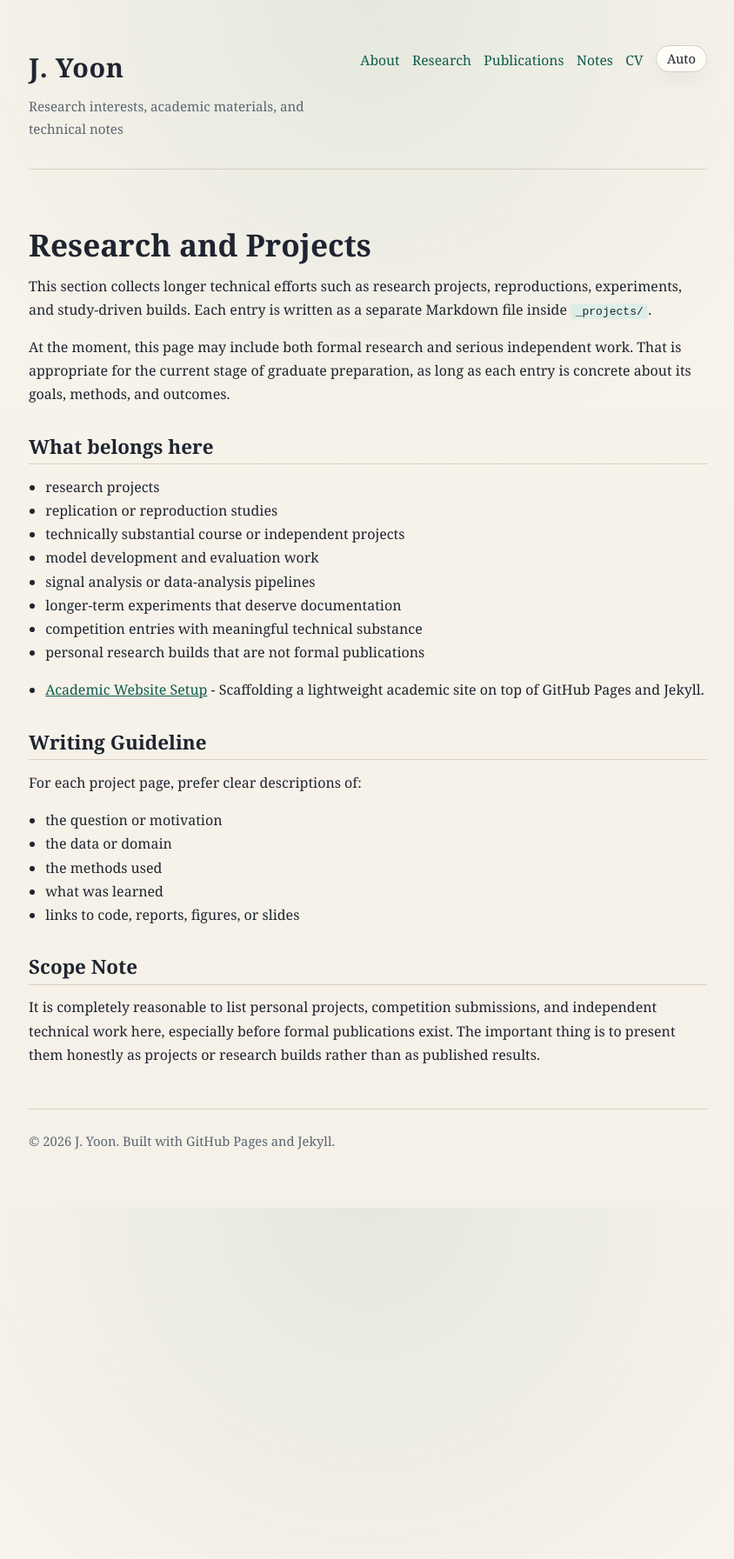
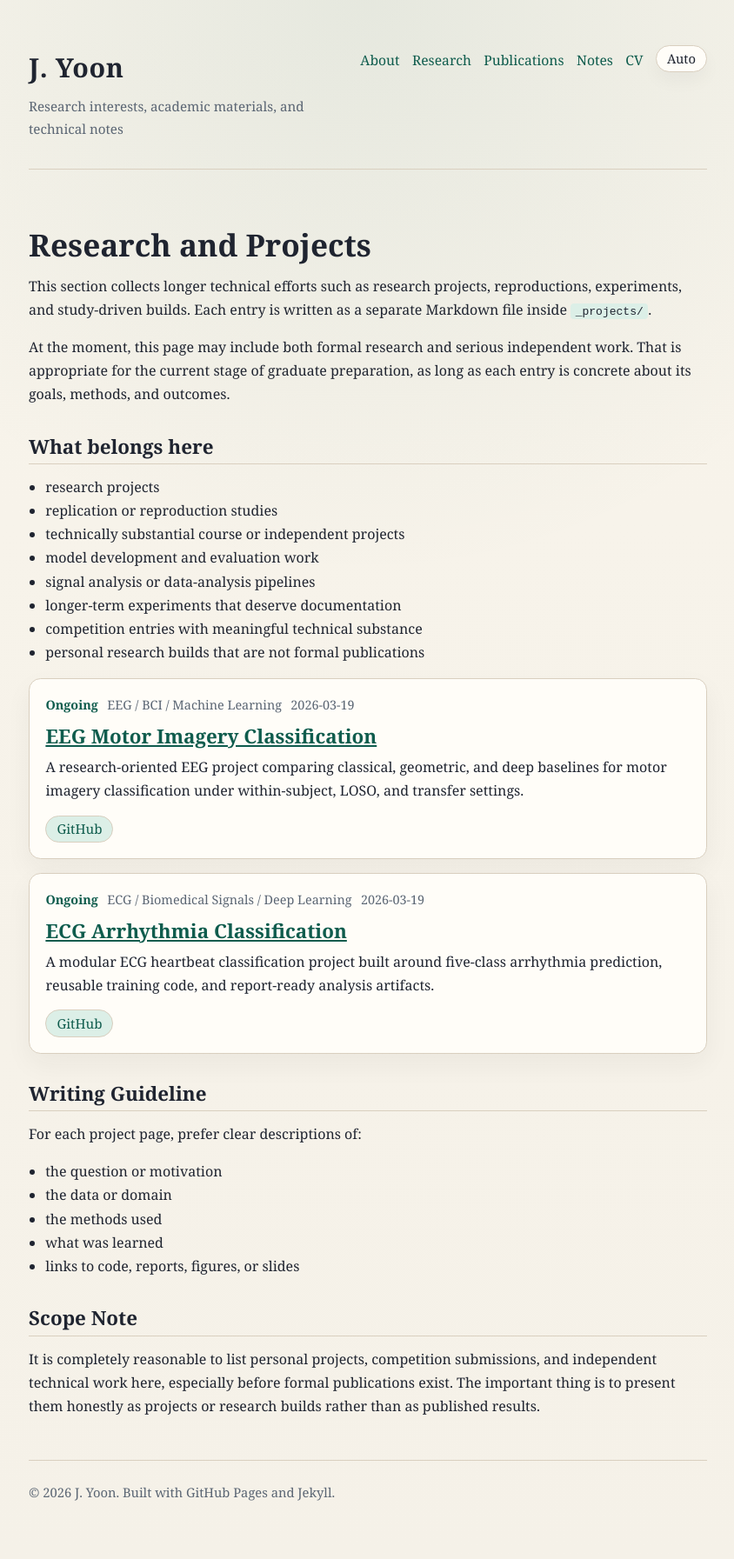
Before and after one commit to J-Y00N/j-y00n.github.io, a Jekyll site: the page built from _pages/research.md, in a window 1280 px wide. Shown: the whole page at 87% size, without its empty margins (217-1061 px from the left). Built offline with Jekyll 4.4.1, drawn with Linux system fonts in a browser that asks for light colours; before the commit the page ends 1389 px from its top, so only the background shows below that.

Commit message:
content: add EEG and ECG research projects

```diff
--- a/_pages/research.md
+++ b/_pages/research.md
@@ -23,14 +23,29 @@ That is appropriate for the current stage of graduate preparation, as long as ea
 
 {% assign projects = site.projects | sort: 'date' | reverse %}
 {% if projects.size > 0 %}
-<ul>
+<div class="project-card-list">
   {% for project in projects %}
-    <li>
-      <a href="{{ project.url | relative_url }}">{{ project.title }}</a>
-      {% if project.summary %} - {{ project.summary }}{% endif %}
-    </li>
+    <article class="project-card">
+      <p class="project-card-meta">
+        {% if project.status %}<span class="project-status">{{ project.status }}</span>{% endif %}
+        {% if project.area %}<span>{{ project.area }}</span>{% endif %}
+        {% if project.date %}<span>{{ project.date | date: '%Y-%m-%d' }}</span>{% endif %}
+      </p>
+      <h2 class="project-card-title">
+        <a href="{{ project.url | relative_url }}">{{ project.title }}</a>
+      </h2>
+      {% if project.summary %}
+      <p class="project-card-summary">{{ project.summary }}</p>
+      {% endif %}
+      {% if project.repo_url or project.report_url %}
+      <p class="project-card-links">
+        {% if project.repo_url %}<a class="profile-pill" href="{{ project.repo_url }}">GitHub</a>{% endif %}
+        {% if project.report_url %}<a class="profile-pill" href="{{ project.report_url }}">Report</a>{% endif %}
+      </p>
+      {% endif %}
+    </article>
   {% endfor %}
-</ul>
+</div>
 {% else %}
 No projects listed yet.
 {% endif %}
--- a/_projects/2026-03-19-academic-website-setup.md
+++ /dev/null
@@ -1,17 +0,0 @@
----
-title: 'Academic Website Setup'
-date: 2026-03-19
-summary: 'Scaffolding a lightweight academic site on top of GitHub Pages and Jekyll.'
-status: Ongoing
----
-## Overview
-
-This project tracks the setup of my academic website.
-The immediate goal is to keep the site easy to maintain while supporting future research pages, application materials, and technical writing.
-
-## Design Principles
-
-- Markdown-first content editing
-- Minimal deployment friction with GitHub Pages
-- Clear separation between static pages and repeatable content types
-- Easy future expansion for publications, projects, and notes
--- /dev/null
+++ b/_projects/2026-03-19-ecg-arrhythmia-classification.md
@@ -0,0 +1,40 @@
+---
+title: "ECG Arrhythmia Classification"
+date: 2026-03-19
+summary: "A modular ECG heartbeat classification project built around five-class arrhythmia prediction, reusable training code, and report-ready analysis artifacts."
+status: Ongoing
+area: "ECG / Biomedical Signals / Deep Learning"
+repo_url: "https://github.com/J-Y00N/ECG-Arrhythmia-Classification-ResNet"
+---
+## Overview
+
+This project focuses on heartbeat classification using beat-level ECG data and a refactored deep learning pipeline for five-class arrhythmia prediction.
+The repository reorganizes a previously notebook-driven workflow into a cleaner, reusable codebase with experiment outputs, evaluation artifacts, and report material.
+
+## Why This Project Matters
+
+This work shows how I think about biomedical signal problems beyond a single notebook experiment.
+It combines modeling, evaluation, and pipeline organization in a way that is useful for longer-term technical and research-oriented work.
+
+## Scope
+
+- Dataset: MIT-BIH beat-level ECG data
+- Task: five-class arrhythmia classification
+- Signal type: ECG
+- Model family: 1D CNN / ResNet-style heartbeat classification pipeline
+- Focus: training workflow, evaluation, and augmentation comparison
+
+## What I Focused On
+
+- refactoring a notebook-based workflow into a modular training pipeline
+- organizing reusable experiment outputs and figure generation
+- comparing augmentation settings under a consistent training setup
+- producing cleaner reports and assets for interpretation
+
+## Current Notes
+
+Although my current direction leans more strongly toward EEG and BCI, this project remains a useful part of the `Research` section because it reflects sustained work on physiological signal modeling and evaluation.
+
+## Links
+
+- [GitHub Repository](https://github.com/J-Y00N/ECG-Arrhythmia-Classification-ResNet)
--- /dev/null
+++ b/_projects/2026-03-19-eeg-motor-imagery-classification.md
@@ -0,0 +1,40 @@
+---
+title: "EEG Motor Imagery Classification"
+date: 2026-03-19
+summary: "A research-oriented EEG project comparing classical, geometric, and deep baselines for motor imagery classification under within-subject, LOSO, and transfer settings."
+status: Ongoing
+area: "EEG / BCI / Machine Learning"
+repo_url: "https://github.com/J-Y00N/EEG-Motor-Imagery-Classification"
+---
+## Overview
+
+This project studies EEG-based motor imagery classification with an emphasis on reproducible evaluation and clearly separated protocol families.
+It focuses on binary left-versus-right motor imagery decoding and compares multiple baseline families under within-subject, subject-independent, and transfer settings.
+
+## Why This Project Matters
+
+I see this project as one of the clearest bridges between my interests in machine learning, biosignals, and BCI-oriented research.
+It is not only about training a model, but about asking how different evaluation settings change what a result actually means.
+
+## Scope
+
+- Dataset: `BNCI2014_001`
+- Task: binary motor imagery classification
+- Signal type: EEG
+- Protocols: within-subject, LOSO, and cross-subject transfer
+- Baseline families: classical, Riemannian, and deep learning
+
+## What I Focused On
+
+- building a cleaner and more reproducible EEG experimentation pipeline
+- keeping evaluation protocols explicitly separated
+- comparing classical and deep approaches under matched settings
+- exporting report-ready artifacts and analysis outputs
+
+## Current Notes
+
+This project is one of the strongest candidates for the main `Research` section because it aligns directly with my current interest in BCI, computational neuroscience, and machine learning for biosignals.
+
+## Links
+
+- [GitHub Repository](https://github.com/J-Y00N/EEG-Motor-Imagery-Classification)
--- a/_sass/_custom.scss
+++ b/_sass/_custom.scss
@@ -259,6 +259,48 @@ a:hover {
   filter: brightness(0.98);
 }
 
+.project-card-list {
+  display: grid;
+  gap: 1rem;
+}
+
+.project-card {
+  background: var(--panel);
+  border: 1px solid var(--line);
+  border-radius: 0.85rem;
+  padding: 1.1rem 1.15rem;
+  box-shadow: 0 12px 30px rgba(31, 36, 48, 0.05);
+}
+
+.project-card-meta {
+  display: flex;
+  flex-wrap: wrap;
+  gap: 0.65rem;
+  margin-bottom: 0.6rem;
+  color: var(--muted);
+  font-size: 0.9rem;
+}
+
+.project-status {
+  color: var(--accent);
+  font-weight: 600;
+}
+
+.project-card-title {
+  margin-top: 0;
+  margin-bottom: 0.5rem;
+  border-bottom: none;
+  padding-bottom: 0;
+}
+
+.project-card-summary {
+  margin-bottom: 0.9rem;
+}
+
+.project-card-links {
+  margin-bottom: 0;
+}
+
 .muted-note {
   color: var(--muted);
   font-size: 0.92rem;
```
